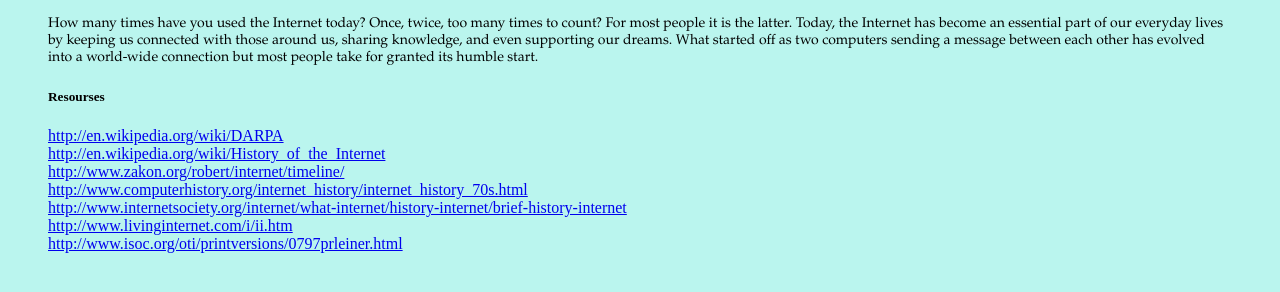
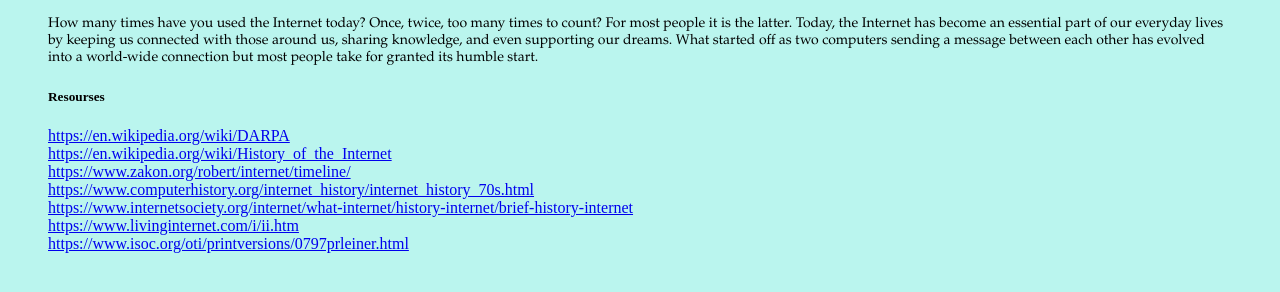
Before and after one commit to epauley/History-of-the-Internet, a plain HTML site: page version-1/index.html in a window 1280 px wide. Shown: the part 492-784 px from the top of the page. Drawn offline with Linux system fonts and the light colour scheme; files that its build step writes are made by us from their sources.

Commit message:
Update links to be secure.

```diff
--- a/version-1/index.html
+++ b/version-1/index.html
@@ -73,19 +73,19 @@
 
 				<h5>Resourses</h5>
 					<div class="custom">
-						<A href="http://en.wikipedia.org/wiki/DARPA" target="_blank">http://en.wikipedia.org/wiki/DARPA</a>
+						<A href="https://en.wikipedia.org/wiki/DARPA" target="_blank">https://en.wikipedia.org/wiki/DARPA</a>
 						<br>
-						<A href="http://en.wikipedia.org/wiki/History_of_the_Internet" target="_blank">http://en.wikipedia.org/wiki/History_of_the_Internet</a>
+						<A href="https://en.wikipedia.org/wiki/History_of_the_Internet" target="_blank">https://en.wikipedia.org/wiki/History_of_the_Internet</a>
 						<br>
-						<A href="http://www.zakon.org/robert/internet/timeline/" target="_blank">http://www.zakon.org/robert/internet/timeline/</a>
+						<A href="https://www.zakon.org/robert/internet/timeline/" target="_blank">https://www.zakon.org/robert/internet/timeline/</a>
 						<br>
-						<A href="http://www.computerhistory.org/internet_history/internet_history_70s.html" target="_blank">http://www.computerhistory.org/internet_history/internet_history_70s.html</a>
+						<A href="https://www.computerhistory.org/internet_history/internet_history_70s.html" target="_blank">https://www.computerhistory.org/internet_history/internet_history_70s.html</a>
 						<br>
-						<A href="http://www.internetsociety.org/internet/what-internet/history-internet/brief-history-internet" target="_blank">http://www.internetsociety.org/internet/what-internet/history-internet/brief-history-internet</a>
+						<A href="https://www.internetsociety.org/internet/what-internet/history-internet/brief-history-internet" target="_blank">https://www.internetsociety.org/internet/what-internet/history-internet/brief-history-internet</a>
 						<br>
-						<A href="http://www.livinginternet.com/i/ii.htm" target="_blank">http://www.livinginternet.com/i/ii.htm</a>
+						<A href="https://www.livinginternet.com/i/ii.htm" target="_blank">https://www.livinginternet.com/i/ii.htm</a>
 						<br>
-						<A href="http://www.isoc.org/oti/printversions/0797prleiner.html" target="_blank">http://www.isoc.org/oti/printversions/0797prleiner.html</a>
+						<A href="https://www.isoc.org/oti/printversions/0797prleiner.html" target="_blank">https://www.isoc.org/oti/printversions/0797prleiner.html</a>
 					</div>
 			</div>
 		</div>
```
Also changed, not shown: index.html (+7 -7 lines).
